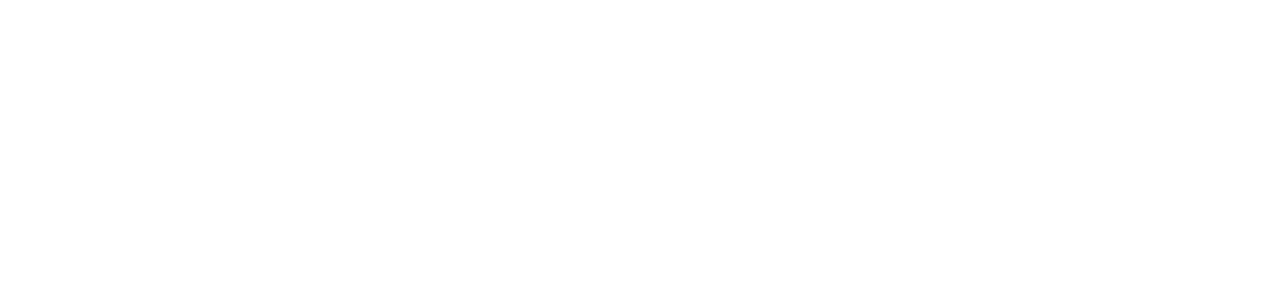
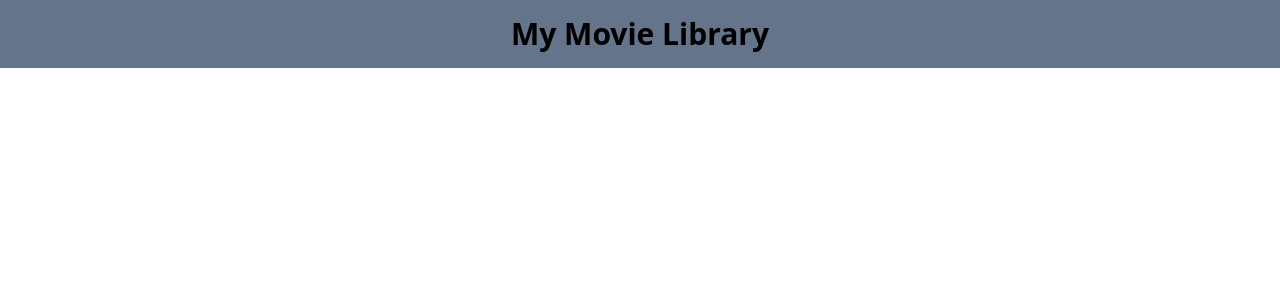
Before and after one commit to josephjojy/movie-library, a React (Create React App) app: page / in a window 1280 px wide. Shown: the top 300 px of the page. Built offline with nearby package versions, Linux system fonts and the light colour scheme.

Commit message:
Added Header

```diff
--- a/src/App.js
+++ b/src/App.js
@@ -1,10 +1,19 @@
 import React from 'react'
+import {Route, BrowserRouter, Switch} from 'react-router-dom'
+
+import Dashboard from './components/Dashboard'
+import Header from './components/Header'
 
 const App = () => {
   return (
-    <div>
-
-    </div>
+    <>
+      <BrowserRouter>
+        <Header />
+        <Switch>
+          <Route path='/' component={Dashboard} />
+        </Switch>
+      </BrowserRouter>
+    </>
   )
 }
 
--- /dev/null
+++ b/src/components/Dashboard.jsx
@@ -0,0 +1,11 @@
+import React from 'react'
+
+const Dashboard = () => {
+    return (
+        <div>
+
+        </div>
+    )
+}
+
+export default Dashboard
--- /dev/null
+++ b/src/components/Header.jsx
@@ -0,0 +1,11 @@
+import React from 'react'
+
+const Header = () => {
+    return (
+        <div>
+             <div className="text-3xl font-bold bg-slate-500 p-4 w-screen text-center cursor-pointer" onClick={()=>window.location.href="/"}>My Movie Library</div>
+        </div>
+    )
+}
+
+export default Header
```
Also changed, not shown: 1 other file (tests, documents, lock files or other folders).
